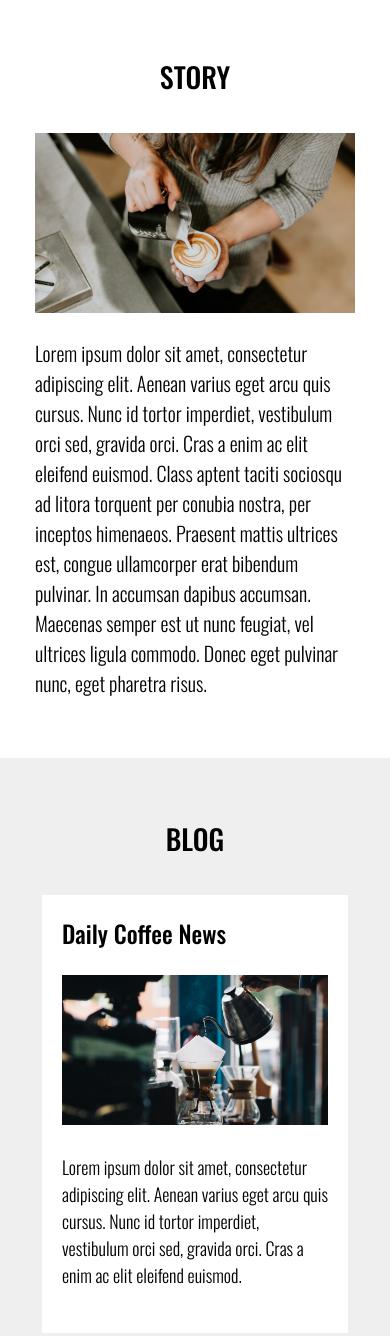
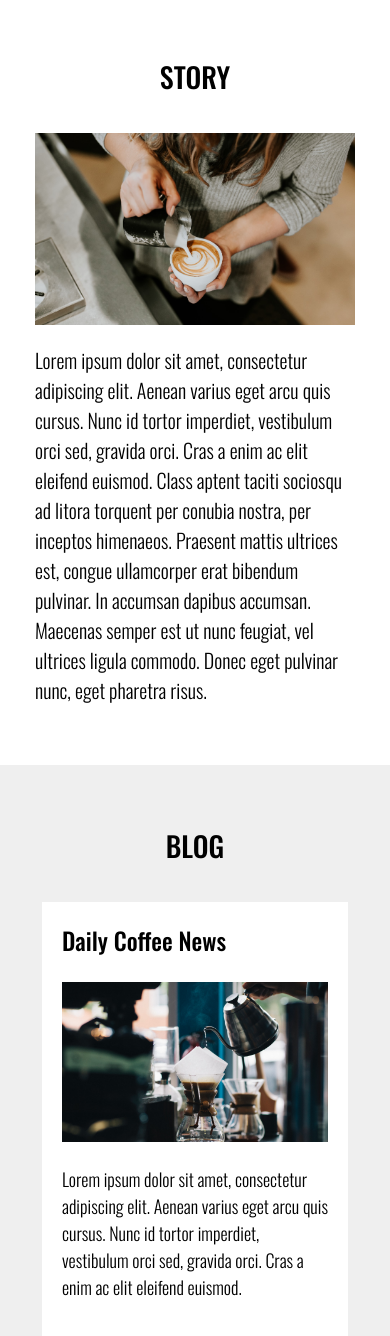
Before and after one commit to Nastya1305/COFFEE-HOUSE---landing_page, a plain HTML site: page index.html in a window 390 px wide. Shown: the part 540-1876 px from the top of the page. Drawn offline with nearby package versions, Linux system fonts and the light colour scheme.

Commit message:
адаптивные изображения

```diff
--- a/index.html
+++ b/index.html
@@ -40,8 +40,8 @@
             <div class="container">
                 <h2 class="title">STORY</h2>
                 <div class="story__content">
-                    <div class="story__img-content">
-                        <img class="story__img" src="img/story-img.jpg" alt="coffee making">
+                    <div class="story__img">
+                        <img src="img/story-img.jpg" alt="coffee making">
                     </div>
                     <div class="story__text">
                         <p>Lorem ipsum dolor sit amet, consectetur adipiscing elit.
@@ -65,7 +65,9 @@
                 <div class="blog__cards">
                     <div class="card">
                         <h3 class="card__title">Daily Coffee News</h3>
-                        <img class="card__img" src="img/blog-img-1.jpg" alt="coffee preparation method">
+                        <div class="card__img">
+                            <img src="img/blog-img-1.jpg" alt="coffee preparation method">
+                        </div>
                         <div class="card__text">
                             <p>Lorem ipsum dolor sit amet, consectetur adipiscing elit.
                                 Aenean varius eget arcu quis cursus. Nunc id tortor
@@ -77,7 +79,9 @@
 
                     <div class="card">
                         <h3 class="card__title">Dutch Coffee Chains</h3>
-                        <img class="card__img" src="img/blog-img-2.jpg" alt="strong coffee">
+                        <div class="card__img">
+                            <img src="img/blog-img-2.jpg" alt="strong coffee">
+                        </div>
                         <div class="card__text">
                             <p>Lorem ipsum dolor sit amet, consectetur adipiscing elit.
                                 Aenean varius eget arcu quis cursus. Nunc id tortor
@@ -89,7 +93,9 @@
 
                     <div class="card">
                         <h3 class="card__title">Start Up In Minneapolis</h3>
-                        <img class="card__img" src="img/blog-img-3.jpg" alt="coffee machine">
+                        <div class="card__img">
+                            <img src="img/blog-img-3.jpg" alt="coffee machine">
+                        </div>
                         <div class="card__text">
                             <p>Lorem ipsum dolor sit amet, consectetur adipiscing elit.
                                 Aenean varius eget arcu quis cursus. Nunc id tortor
--- a/styles.css
+++ b/styles.css
@@ -47,7 +47,7 @@ body {
     position: relative;
 
     background: #FFFFFF;
-
+    box-shadow: 0px 4px 7px rgba(129, 129, 129, 0.25);
 }
 
 .header.fixed {
@@ -56,7 +56,7 @@ body {
     top: 0;
     left: 0;
     z-index: 100;
-    box-shadow: 0px 4px 7px rgba(129, 129, 129, 0.25);
+
 }
 
 /* чтобы заголовок не прыгал вверху страницы при скроле */
@@ -152,16 +152,22 @@ body {
     justify-content: center;
 }
 
-.story__img-content {
+.story__img {
     width: 50%;
-    height: auto;
 
+    padding-bottom: 30%;
     margin: auto 40px auto 0;
+
+    position: relative;
 }
 
-.story__img {
-    max-width: 100%;
-    min-height: 50%;
+.story__img img {
+    position: absolute;
+    top: 0;
+    left: 0;
+    width: 100%;
+    height: 100%;
+    object-fit: cover;
 }
 
 .story__text {
@@ -208,15 +214,21 @@ body {
 }
 
 .card__img {
+    margin-bottom: 24px;
+    padding-bottom: 60%;
+    position: relative;
+}
+
+.card__img img {
+    position: absolute;
+    top: 0;
+    left: 0;
     width: 100%;
-    height: auto;
-
-    margin-bottom: 24px;
+    height: 100%;
+    object-fit: cover;
 }
 
 .card__text {
-    /* width: 325px; */
-
     margin-bottom: 24px;
 
     font-weight: 300;
@@ -429,8 +441,9 @@ body {
         flex-direction: column;
     }
 
-    .story__img-content {
-        min-width: 100%;
+    .story__img {
+        width: 100%;
+        padding-bottom: 60%;
 
         margin: 0 0 20px;
     }
```
